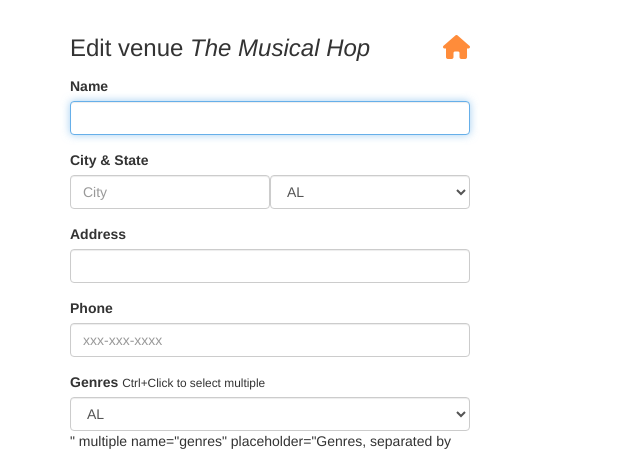
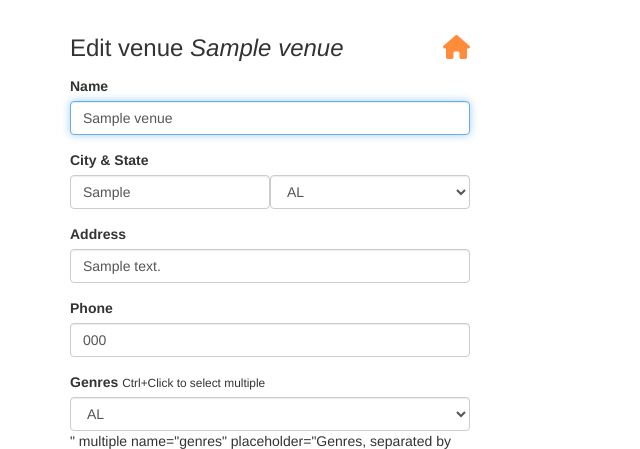
Before and after one commit to xia0m/fyyur, a Flask app: page /venues/1/edit in a window 1280 px wide. Shown: the part 60-509 px from the top of the page, without its empty margins (0-640 px from the left). Run offline with Flask 2, Linux system fonts and the light colour scheme; tables that the repository leaves empty hold one stand-in row (values such as "Sample post"); some libraries are stand-ins or nearby versions.

Commit message:
feat: display default value in venue form

```diff
--- a/app.py
+++ b/app.py
@@ -253,22 +253,22 @@
 @app.route('/venues/<int:venue_id>/edit', methods=['GET'])
 def edit_venue(venue_id):
   form = VenueForm()
-  venue={
-    "id": 1,
-    "name": "The Musical Hop",
-    "genres": ["Jazz", "Reggae", "Swing", "Classical", "Folk"],
-    "address": "1015 Folsom Street",
-    "city": "San Francisco",
-    "state": "CA",
-    "phone": "123-123-1234",
-    "website": "https://www.themusicalhop.com",
-    "facebook_link": "https://www.facebook.com/TheMusicalHop",
-    "seeking_talent": True,
-    "seeking_description": "We are on the lookout for a local artist to play every two weeks. Please call us.",
-    "image_link": "https://images.unsplash.com/photo-1543900694-133f37abaaa5?ixlib=rb-1.2.1&ixid=eyJhcHBfaWQiOjEyMDd9&auto=format&fit=crop&w=400&q=60"
-  }
+
   # TODO: populate form with values from venue with ID <venue_id>
-  return render_template('forms/edit_venue.html', form=form, venue=venue)
+  venue_data = Venue.query.get(venue_id)
+  form.name.default = venue_data.name
+  form.city.default = venue_data.city
+  form.state.default = venue_data.state
+  form.address.default = venue_data.address
+  form.phone.default = venue_data.phone
+  form.genres.default = venue_data.genres
+  form.website.default = venue_data.website
+  form.facebook_link.default = venue_data.facebook_link
+  form.image_link.default = venue_data.image_link
+  form.seeking_talent.default = "Yes" if venue_data.seeking_talent==True else "No"
+  form.seeking_description.default = venue_data.seeking_description
+  form.process()
+  return render_template('forms/edit_venue.html', form=form, venue=venue_data)
 
 @app.route('/venues/<int:venue_id>/edit', methods=['POST'])
 def edit_venue_submission(venue_id):
--- a/templates/forms/edit_venue.html
+++ b/templates/forms/edit_venue.html
@@ -3,7 +3,8 @@
 {% block content %}
 <div class="form-wrapper">
   <form class="form" method="post" action="/venues/{{venue.id}}/edit">
-      <h3 class="form-heading">Edit venue <em>{{ venue.name }}</em> <a href="{{ url_for('index') }}" title="Back to homepage"><i class="fa fa-home pull-right"></i></a></h3>
+    <h3 class="form-heading">Edit venue <em>{{ venue.name }}</em> <a href="{{ url_for('index') }}"
+        title="Back to homepage"><i class="fa fa-home pull-right"></i></a></h3>
     <div class="form-group">
       <label for="name">Name</label>
       {{ form.name(class_ = 'form-control', autofocus = true) }}
@@ -34,7 +35,23 @@
     </div>
     <div class="form-group">
       <label for="genres">Facebook Link</label>
-          {{ form.facebook_link(class_ = 'form-control', placeholder='http://', id=form.state, autofocus = true) }}
+      {{ form.facebook_link(class_ = 'form-control', id=form.state, autofocus = true) }}
+    </div>
+    <div class="form-group">
+      <label for="image-link">Image Link</label>
+      {{ form.image_link(class_ = 'form-control', id=form.image_link, autofocus = true) }}
+    </div>
+    <div class="form-group">
+      <label for="website">Website</label>
+      {{ form.website(class_ = 'form-control', id=form.website, autofocus = true) }}
+    </div>
+    <div class="form-group">
+      <label for="seeking_talent">Seeking Talent?</label>
+      {{ form.seeking_talent(class_ = 'form-control', id=form.seeking_talent, autofocus = true) }}
+    </div>
+    <div class="form-group">
+      <label for="seeking_description">Seeking Description</label>
+      {{ form.seeking_description(class_ = 'form-control', id=form.seeking_talent, autofocus = true) }}
     </div>
     <input type="submit" value="Edit Venue" class="btn btn-primary btn-lg btn-block">
   </form>
```
Lines whose indentation alone changed are shown as unchanged.
